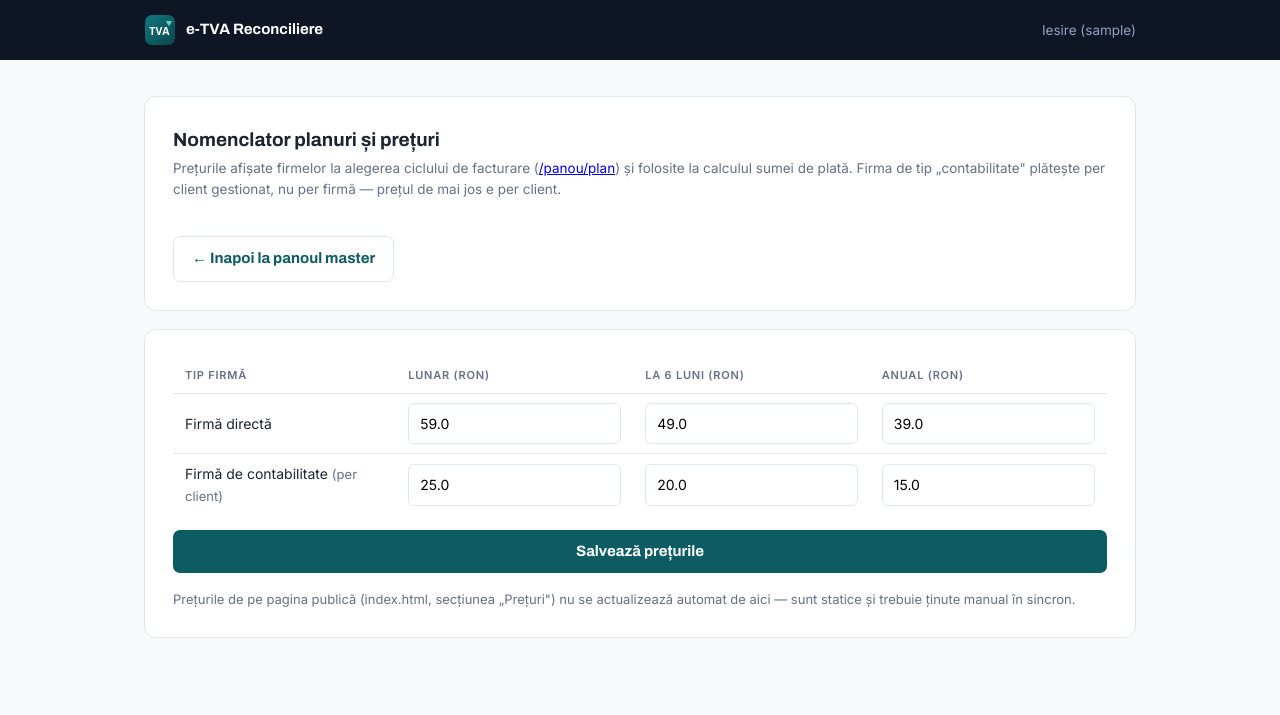
After one commit to JacobFrye091/e-TVA-Reconciliere, a Flask app: page /master/nomenclator in a window 1280 px wide. The commit adds this page. Shown: the top 715 px of the page. Run offline with Flask 3, Linux system fonts and the light colour scheme; the visitor is signed in with stand-in values (Sample User, id 1); tables that the repository leaves empty hold one stand-in row (values such as "Sample post"); parts of the project's set-up code (start-up, migrations or seed data) failed here and were passed over.

Commit message:
Add master-editable pricing nomenclator; fill in confidentialitate.html placeholders
Replace the hardcoded PRETURI_LUNARE_RON dict with a planuri_facturare
table (seeded once with the same values), editable from a new
/master/nomenclator page. Public pricing page stays manually synced,
as agreed.

Also fill in the two remaining [DE COMPLETAT] placeholders in
confidentialitate.html (hosting provider/location), confirmed via
Hostico's own site: GTS Telecom datacenter, Bucharest, Romania.

```diff
--- a/portal/app.py
+++ b/portal/app.py
@@ -352,7 +352,7 @@ def create_app(data_dir: str, enable_backup_scheduler: bool = False) -> Flask:
         """Firma 'contabilitate' plateste per client gestionat (minim 1, ca
         o firma abia inregistrata - fara clienti inca - sa nu ajunga la o
         factura de 0 RON); firma 'direct' are tarif fix per firma."""
-        pret_lunar = pdb.PRETURI_LUNARE_RON[firm["tip"]][ciclu]
+        pret_lunar = pdb.get_preturi(conn)[firm["tip"]][ciclu]
         luni = _luni_pentru_ciclu(ciclu)
         if firm["tip"] == pdb.FIRM_TIP_CONTABILITATE:
             n_clienti = firm_conn(firm["id"]).execute(
@@ -673,7 +673,7 @@ def create_app(data_dir: str, enable_backup_scheduler: bool = False) -> Flask:
                        if firm["ciclu_facturare"] else None)
         return render_template(
             "alege_plan.html", user=user, firm=firm,
-            preturi=pdb.PRETURI_LUNARE_RON[firm["tip"]],
+            preturi=pdb.get_preturi(conn)[firm["tip"]],
             zile_trial=zile_trial, suma_curenta=suma_curenta, plati=plati,
             arata_plata=(firm["ciclu_facturare"] and zile_trial is not None
                         and zile_trial <= 1),
@@ -1696,6 +1696,48 @@ def create_app(data_dir: str, enable_backup_scheduler: bool = False) -> Flask:
             "master_plati",
             mesaj="Incasarea a fost validata si factura a fost emisa."))
 
+    @app.get("/master/nomenclator")
+    def master_nomenclator():
+        user = current_user()
+        if user is None or not user["is_master"]:
+            return redirect(url_for("login"))
+        return render_template(
+            "master_nomenclator.html", user=user, preturi=pdb.get_preturi(conn),
+            eroare=request.args.get("eroare"), mesaj=request.args.get("mesaj"))
+
+    @app.post("/master/nomenclator")
+    def salveaza_nomenclator():
+        """Actualizeaza nomenclatorul de preturi - o singura pagina cu toate
+        combinatiile tip x ciclu, validate integral inainte de a scrie ceva
+        (ca o eroare la un camp sa nu lase restul preturilor pe jumatate
+        actualizate)."""
+        user = current_user()
+        if user is None or not user["is_master"]:
+            return redirect(url_for("login"))
+        valori = {}
+        for tip in pdb.FIRM_TIPURI:
+            for ciclu in pdb.CICLURI_FACTURARE:
+                camp = f"pret_{tip}_{ciclu}"
+                bruta = request.form.get(camp, "").strip().replace(",", ".")
+                try:
+                    pret = float(bruta)
+                except ValueError:
+                    pret = None
+                if pret is None or pret <= 0:
+                    return redirect(url_for(
+                        "master_nomenclator",
+                        eroare=f"Pretul pentru {tip}/{ciclu} trebuie sa fie "
+                              "un numar pozitiv."))
+                valori[(tip, ciclu)] = pret
+        for (tip, ciclu), pret in valori.items():
+            pdb.set_pret(conn, tip, ciclu, pret, user["username"])
+        _log_master_action(
+            user, "nomenclator.actualizare",
+            ", ".join(f"{tip}/{ciclu}={pret:g}"
+                     for (tip, ciclu), pret in valori.items()))
+        return redirect(url_for(
+            "master_nomenclator", mesaj="Preturile au fost actualizate."))
+
     # ---------- master: dev/testare/productie pipeline ----------
     @app.get("/master/pipeline")
     def pipeline_dashboard():
--- a/portal/db.py
+++ b/portal/db.py
@@ -8,6 +8,7 @@ user, since the platform owner has no firm membership at all. App
 permissions per role come from etva.db so both sides stay in sync.
 """
 import sqlite3
+from datetime import datetime, timezone
 
 from etva.db import PERMISSIONS, DEFAULT_ROLES
 
@@ -138,6 +139,11 @@ CREATE TABLE IF NOT EXISTS payments(
   creat_la TEXT NOT NULL,
   validat_de TEXT, validat_la TEXT,
   invoice_id INTEGER REFERENCES invoices(id));
+CREATE TABLE IF NOT EXISTS planuri_facturare(
+  tip TEXT NOT NULL, ciclu_facturare TEXT NOT NULL,
+  pret_lunar_ron REAL NOT NULL,
+  actualizat_de TEXT, actualizat_la TEXT,
+  PRIMARY KEY (tip, ciclu_facturare));
 """
 
 # Starile posibile ale unei facturi in raport cu RO e-Factura - vezi
@@ -171,10 +177,12 @@ CICLU_6_LUNI = "6luni"
 CICLU_AN = "an"
 CICLURI_FACTURARE = (CICLU_LUNAR, CICLU_6_LUNI, CICLU_AN)
 
-# Pretul de referinta afisat pe pagina de alegere a ciclului - RON, per luna
-# echivalenta. Pentru firma 'contabilitate' e per client gestionat, nu per
-# firma - vezi etva/clients.py pentru numarul de clienti ai unei firme.
-PRETURI_LUNARE_RON = {
+# Preturile initiale (RON, per luna echivalenta) folosite doar o singura
+# data, ca sa semene tabela planuri_facturare de mai jos la prima pornire -
+# vezi _migrate_seed_planuri_facturare. Dupa aceea, sursa de adevar e
+# tabela, editabila din /master/nomenclator (vezi get_preturi/set_pret);
+# acest dict nu mai e citit de nimeni altcineva.
+_PRETURI_INITIALE_RON = {
     FIRM_TIP_DIRECT: {CICLU_LUNAR: 59, CICLU_6_LUNI: 49, CICLU_AN: 39},
     FIRM_TIP_CONTABILITATE: {CICLU_LUNAR: 25, CICLU_6_LUNI: 20, CICLU_AN: 15},
 }
@@ -344,6 +352,46 @@ def _migrate_add_firms_verificare_trial(conn: sqlite3.Connection) -> None:
     conn.commit()
 
 
+def _migrate_seed_planuri_facturare(conn: sqlite3.Connection) -> None:
+    """Semeaza nomenclatorul de preturi la prima pornire, cu sumele care
+    erau hardcodate inainte (_PRETURI_INITIALE_RON) - doar daca tabela e
+    inca goala, ca un master care a modificat deja preturile sa nu le vada
+    resetate la valorile istorice la un restart."""
+    n = conn.execute(
+        "SELECT COUNT(*) AS n FROM planuri_facturare").fetchone()["n"]
+    if n:
+        return
+    acum = datetime.now(timezone.utc).isoformat()
+    for tip, cicluri in _PRETURI_INITIALE_RON.items():
+        for ciclu, pret in cicluri.items():
+            conn.execute(
+                "INSERT INTO planuri_facturare(tip, ciclu_facturare, "
+                "pret_lunar_ron, actualizat_de, actualizat_la) "
+                "VALUES (?, ?, ?, ?, ?)",
+                (tip, ciclu, pret, "sistem", acum))
+    conn.commit()
+
+
+def get_preturi(conn: sqlite3.Connection) -> dict:
+    """Preturile curente din nomenclator, in aceeasi forma ca fostul dict
+    hardcodat PRETURI_LUNARE_RON: {tip: {ciclu: pret_lunar_ron}}."""
+    preturi: dict = {tip: {} for tip in FIRM_TIPURI}
+    for row in conn.execute(
+            "SELECT tip, ciclu_facturare, pret_lunar_ron FROM planuri_facturare"):
+        preturi.setdefault(row["tip"], {})[row["ciclu_facturare"]] = row["pret_lunar_ron"]
+    return preturi
+
+
+def set_pret(conn: sqlite3.Connection, tip: str, ciclu: str,
+             pret_lunar_ron: float, actualizat_de: str) -> None:
+    conn.execute(
+        "UPDATE planuri_facturare SET pret_lunar_ron=?, actualizat_de=?, "
+        "actualizat_la=? WHERE tip=? AND ciclu_facturare=?",
+        (pret_lunar_ron, actualizat_de, datetime.now(timezone.utc).isoformat(),
+         tip, ciclu))
+    conn.commit()
+
+
 def open_db(path: str) -> sqlite3.Connection:
     conn = sqlite3.connect(path, check_same_thread=False)
     conn.row_factory = sqlite3.Row
@@ -355,5 +403,6 @@ def open_db(path: str) -> sqlite3.Connection:
     _migrate_add_efactura_columns(conn)
     _migrate_add_users_email(conn)
     _migrate_add_firms_verificare_trial(conn)
+    _migrate_seed_planuri_facturare(conn)
     conn.commit()
     return conn
--- /dev/null
+++ b/portal/templates/master_nomenclator.html
@@ -0,0 +1,52 @@
+{% extends "base.html" %}
+{% block titlu %}Nomenclator prețuri — e-TVA Reconciliere{% endblock %}
+{% block continut %}
+<main>
+  <div class="card" style="display:flex;justify-content:space-between;align-items:flex-start;gap:18px;flex-wrap:wrap">
+    <div>
+      <h2>Nomenclator planuri și prețuri</h2>
+      <p class="sub">Prețurile afișate firmelor la alegerea ciclului de facturare
+        (<a href="/panou/plan">/panou/plan</a>) și folosite la calculul sumei de
+        plată. Firma de tip „contabilitate" plătește per client gestionat, nu per
+        firmă — prețul de mai jos e per client.</p>
+    </div>
+    <a class="btn" style="background:transparent;color:var(--accent);border:1px solid var(--border)"
+       href="/master">&larr; Inapoi la panoul master</a>
+  </div>
+  {% if mesaj %}
+  <div class="card"><p class="sub" style="color:var(--ok);margin:0">{{ mesaj }}</p></div>
+  {% endif %}
+  {% if eroare %}
+  <div class="card"><p class="eroare" style="margin:0">{{ eroare }}</p></div>
+  {% endif %}
+
+  <div class="card">
+    <form method="post" action="/master/nomenclator">
+      <table>
+        <tr><th>Tip firmă</th><th>Lunar (RON)</th><th>La 6 luni (RON)</th><th>Anual (RON)</th></tr>
+        <tr>
+          <td>Firmă directă</td>
+          <td><input type="number" step="0.01" min="0.01" name="pret_direct_lunar"
+                     value="{{ preturi['direct']['lunar'] }}" required></td>
+          <td><input type="number" step="0.01" min="0.01" name="pret_direct_6luni"
+                     value="{{ preturi['direct']['6luni'] }}" required></td>
+          <td><input type="number" step="0.01" min="0.01" name="pret_direct_an"
+                     value="{{ preturi['direct']['an'] }}" required></td>
+        </tr>
+        <tr>
+          <td>Firmă de contabilitate <span class="nota" style="margin:0">(per client)</span></td>
+          <td><input type="number" step="0.01" min="0.01" name="pret_contabilitate_lunar"
+                     value="{{ preturi['contabilitate']['lunar'] }}" required></td>
+          <td><input type="number" step="0.01" min="0.01" name="pret_contabilitate_6luni"
+                     value="{{ preturi['contabilitate']['6luni'] }}" required></td>
+          <td><input type="number" step="0.01" min="0.01" name="pret_contabilitate_an"
+                     value="{{ preturi['contabilitate']['an'] }}" required></td>
+        </tr>
+      </table>
+      <button class="btn-lat" type="submit" style="margin-top:14px">Salvează prețurile</button>
+    </form>
+    <p class="nota">Prețurile de pe pagina publică (index.html, secțiunea „Prețuri") nu se
+      actualizează automat de aici — sunt statice și trebuie ținute manual în sincron.</p>
+  </div>
+</main>
+{% endblock %}
```
Also changed, not shown: docs/confidentialitate.html (+6 -5 lines), portal/templates/master.html (+7 -0 lines), tests/test_portal.py (+105 -1 lines).
